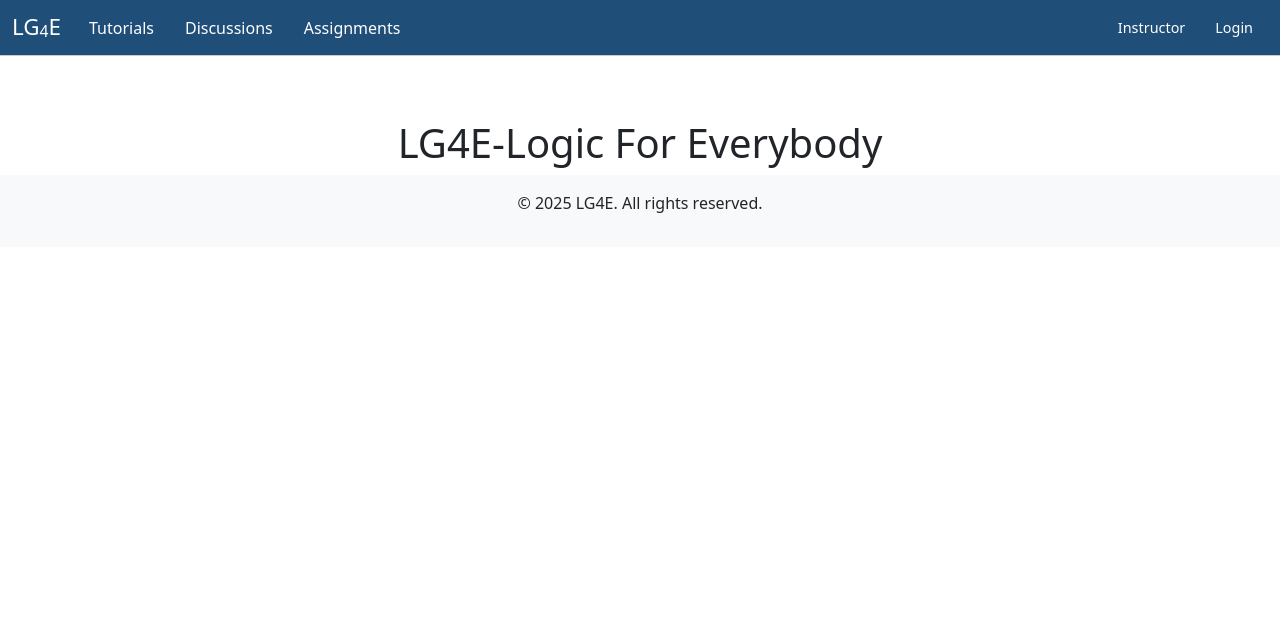
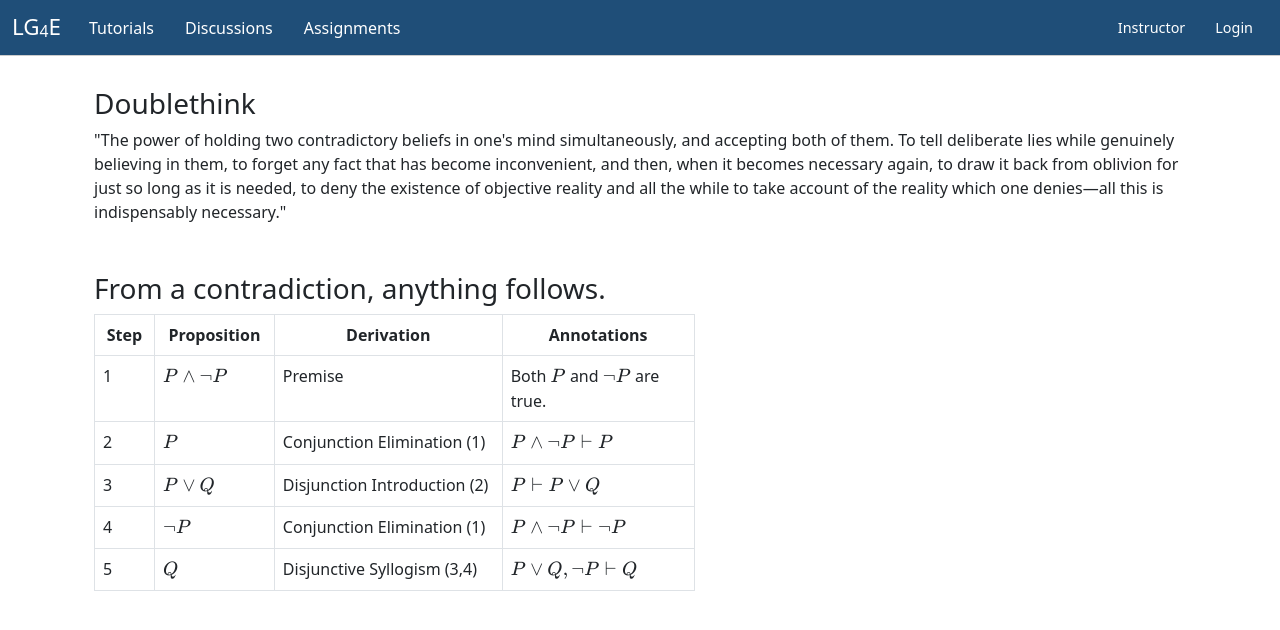
Before and after one commit to lg4e/lg4e, a Flask app: page / in a window 1280 px wide. Shown: the top 630 px of the page. Run offline with Flask 3, Linux system fonts and the light colour scheme.

Commit message:
Updated the Principle of Explosion table

```diff
--- a/app.py
+++ b/app.py
@@ -22,5 +22,9 @@
 def login():
     return render_template('login.html')
 
+@app.route('/logic-study-guide')
+def logic_study_guide():
+    return render_template('logic_study_guide.html', title="Logic Study Guide")
+
 if __name__ == '__main__':
     app.run(debug=True)
--- a/templates/base.html
+++ b/templates/base.html
@@ -39,11 +39,6 @@
         {% endblock %}
     </div>
 
-    <!-- 页脚 -->
-    <footer class="bg-light text-center py-3">
-        <p>&copy; 2025 LG4E. All rights reserved.</p>
-    </footer>
-
     <!-- 引入 Bootstrap JS -->
     <script src="https://cdn.jsdelivr.net/npm/bootstrap@5.3.0/dist/js/bootstrap.bundle.min.js"></script>
 </body>
--- a/templates/index.html
+++ b/templates/index.html
@@ -1,7 +1,109 @@
 {% extends "base.html" %}
 
 {% block content %}
-<div class="text-center">
-    <h1>LG4E-Logic For Everybody</h1>
+<div class="container" style="margin-top: -2rem;">
+
+    <!-- 引用1984的段落 -->
+    <div class="mt-2">
+        <h3 class="text-start">Doublethink</h3>
+        <p class="text-justify">
+            "The power of holding two contradictory beliefs in one's mind simultaneously, and accepting both of them.
+            To tell deliberate lies while genuinely believing in them, to forget any fact that has become inconvenient,
+            and then, when it becomes necessary again, to draw it back from oblivion for just so long as it is needed,
+            to deny the existence of objective reality and all the while to take account of the reality which one denies—all this is indispensably necessary."
+        </p>
+    </div>
+
+    <!-- 表格内容 -->
+    <h3 class="mt-5 text-start">From a contradiction, anything follows.</h3>
+    <div class="table-responsive">
+        <table class="table table-bordered text-start" style="width: 55%; table-layout: fixed; margin-left: 0;">
+            <thead class="text-center">
+                <tr>
+                    <th style="width: 10%;">Step</th>
+                    <th style="width: 20%;">Proposition</th>
+                    <th style="width: 38%;">Derivation</th>
+                    <th style="width: 32%;">Annotations</th>
+                </tr>
+            </thead>
+            <tbody>
+                <tr>
+                    <td>1</td>
+                    <td>\(P \land \neg P\)</td>
+                    <td>Premise</td>
+                    <td>Both \(P\) and \(\neg P\) are true.</td>
+                </tr>
+                <tr>
+                    <td>2</td>
+                    <td>\(P\)</td>
+                    <td>Conjunction Elimination (1)</td>
+                    <td>\(P \land \neg P \vdash P\)</td>
+                </tr>
+                <tr>
+                    <td>3</td>
+                    <td>\(P \lor Q\)</td>
+                    <td>Disjunction Introduction (2)</td>
+                    <td>\(P \vdash P \lor Q\)</td>
+                </tr>
+                <tr>
+                    <td>4</td>
+                    <td>\(\neg P\)</td>
+                    <td>Conjunction Elimination (1)</td>
+                    <td>\(P \land \neg P \vdash \neg P\)</td>
+                </tr>
+                <tr>
+                    <td>5</td>
+                    <td>\(Q\)</td>
+                    <td>Disjunctive Syllogism (3,4)</td>
+                    <td>\(P \lor Q, \neg P \vdash Q\)</td>
+                </tr>
+            </tbody>
+        </table>
+    </div>
+
 </div>
+
+<!-- 引入 KaTeX -->
+<link rel="stylesheet" href="https://cdn.jsdelivr.net/npm/katex/dist/katex.min.css">
+<script defer src="https://cdn.jsdelivr.net/npm/katex/dist/katex.min.js"></script>
+<script defer src="https://cdn.jsdelivr.net/npm/katex/dist/contrib/auto-render.min.js"
+        onload="renderMathInElement(document.body);"></script>
+
+<!-- JavaScript
+<script>
+    // 多语言内容存储
+    const translations = {
+        en: {
+            title: "The Principle of Explosion",
+            text: "In classical logic, the Principle of Explosion teaches us that from a single contradiction, anything can follow.",
+            subtitle: "Doublethink: A Warning from Literature",
+            text2: "Doublethink highlights the dangers of logical inconsistency and its potential for manipulation."
+        },
+        zh: {
+            title: "爆炸理论",
+            text: "在经典逻辑中，爆炸理论教会我们，从一个矛盾中可以推导出任何结论。",
+            subtitle: "双重思想：文学中的警告",
+            text2: "双重思想揭示了逻辑不一致的危险及其可能的操控作用。"
+        },
+        jp: {
+            title: "爆発理論",
+            text: "古典論理では、爆発理論は、一つの矛盾からすべてが導き出される可能性があると教えています。",
+            subtitle: "二重思考：文学からの警告",
+            text2: "二重思考は、論理的不整合の危険性と、それが操作に利用される可能性を示しています。"
+        }
+    };
+
+    // 更新语言
+    function updateLanguage() {
+        const selectedLanguage = document.getElementById('languageSelect').value;
+        const content = translations[selectedLanguage];
+
+        document.getElementById('articleTitle').innerText = content.title;
+        document.getElementById('articleText').innerText = content.text;
+        document.getElementById('articleSubtitle').innerText = content.subtitle;
+        document.getElementById('articleText2').innerText = content.text2;
+    }
+</script>
+-->
+
 {% endblock %}
```
Also changed, not shown: templates/logic_study_guide.html (added, +8 -0 lines), templates/tutorials.html (+9 -7 lines).
